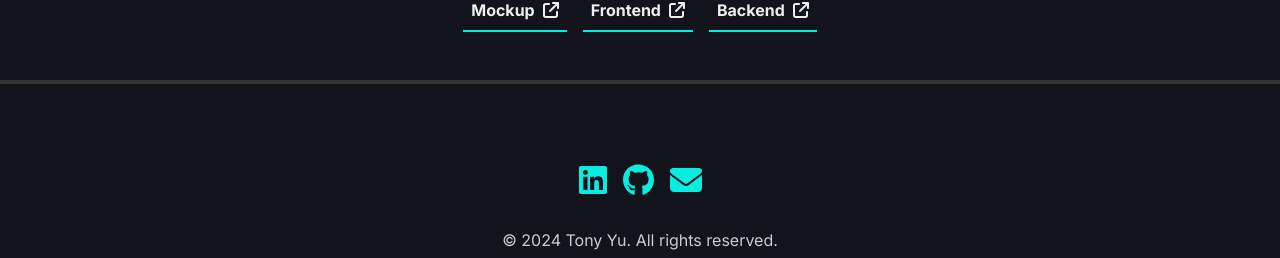
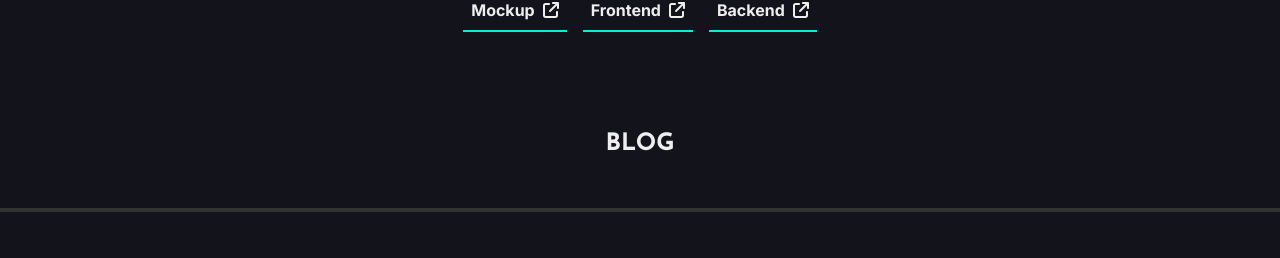
Before and after one commit to toekneeyou/tonyyu-dev-next, a Next.js app: page / in a window 1280 px wide. Shown: the part 5478-5736 px from the top of the page. Built offline with nearby package versions, Linux system fonts and the light colour scheme.

Commit message:
setup for blog section

```diff
--- a/src/app/lib/id.ts
+++ b/src/app/lib/id.ts
@@ -2,3 +2,4 @@ export const HERO = "hero-section";
 export const ABOUT_ME = "about-me-section";
 export const SKILLS = "skills-section";
 export const PROJECTS = "projects-section";
+export const BLOG_SECTION = "blog-section";
--- a/src/app/page.tsx
+++ b/src/app/page.tsx
@@ -1,5 +1,6 @@
 import { classNames } from "./lib/utils";
 import AboutMe from "./ui/features/AboutMe";
+import Blog from "./ui/features/Blog";
 import Hero from "./ui/features/Hero";
 import Projects from "./ui/features/Projects";
 import Skills from "./ui/features/Skills";
@@ -11,6 +12,7 @@ export default function Home() {
       <AboutMe />
       <Skills />
       <Projects />
+      <Blog />
     </main>
   );
 }
--- /dev/null
+++ b/src/app/ui/features/Blog.tsx
@@ -0,0 +1,10 @@
+import { BLOG_SECTION } from "@/app/lib/id";
+import H1 from "../components/H1";
+
+export default function Blog() {
+  return (
+    <section id={BLOG_SECTION} className="py-12 space-y-12">
+      <H1>BLOG</H1>
+    </section>
+  );
+}
```
